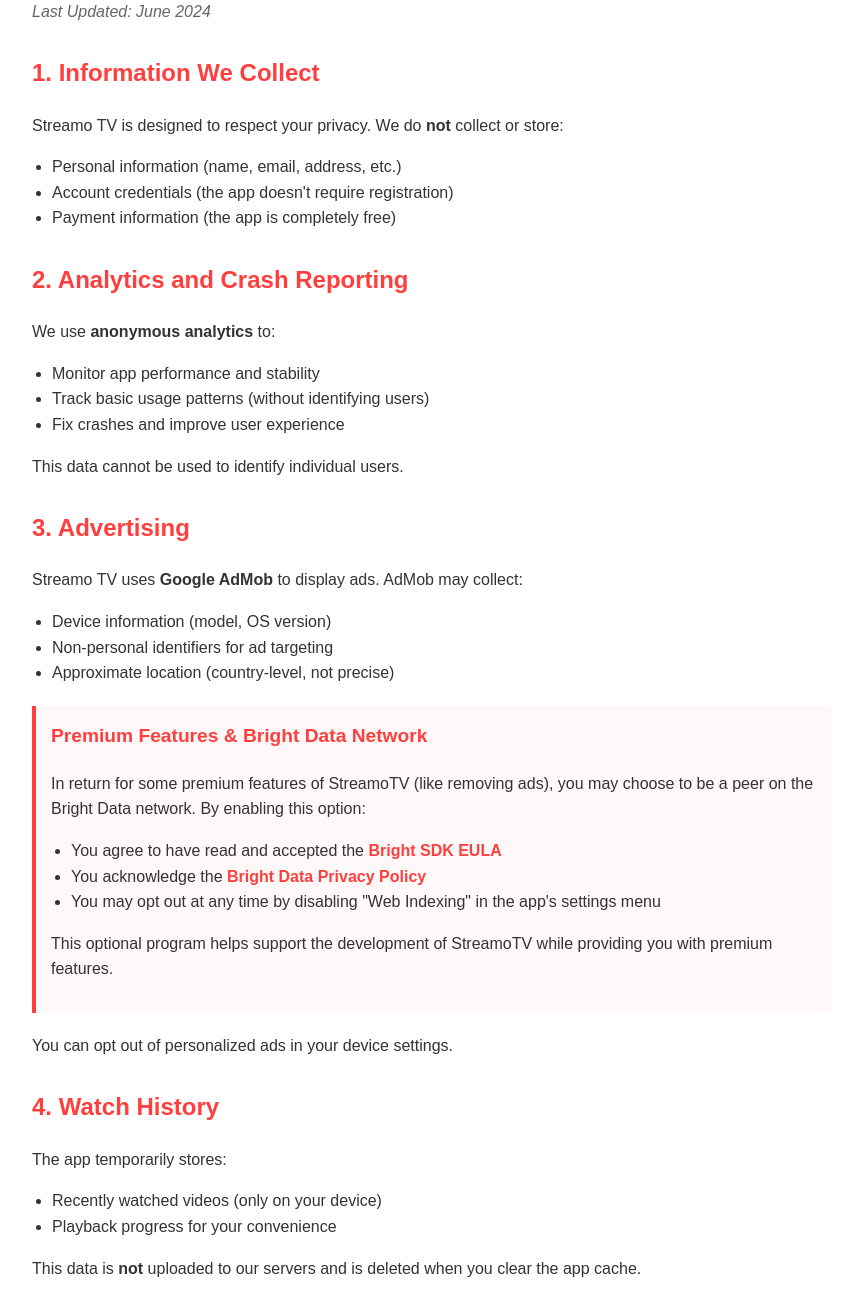
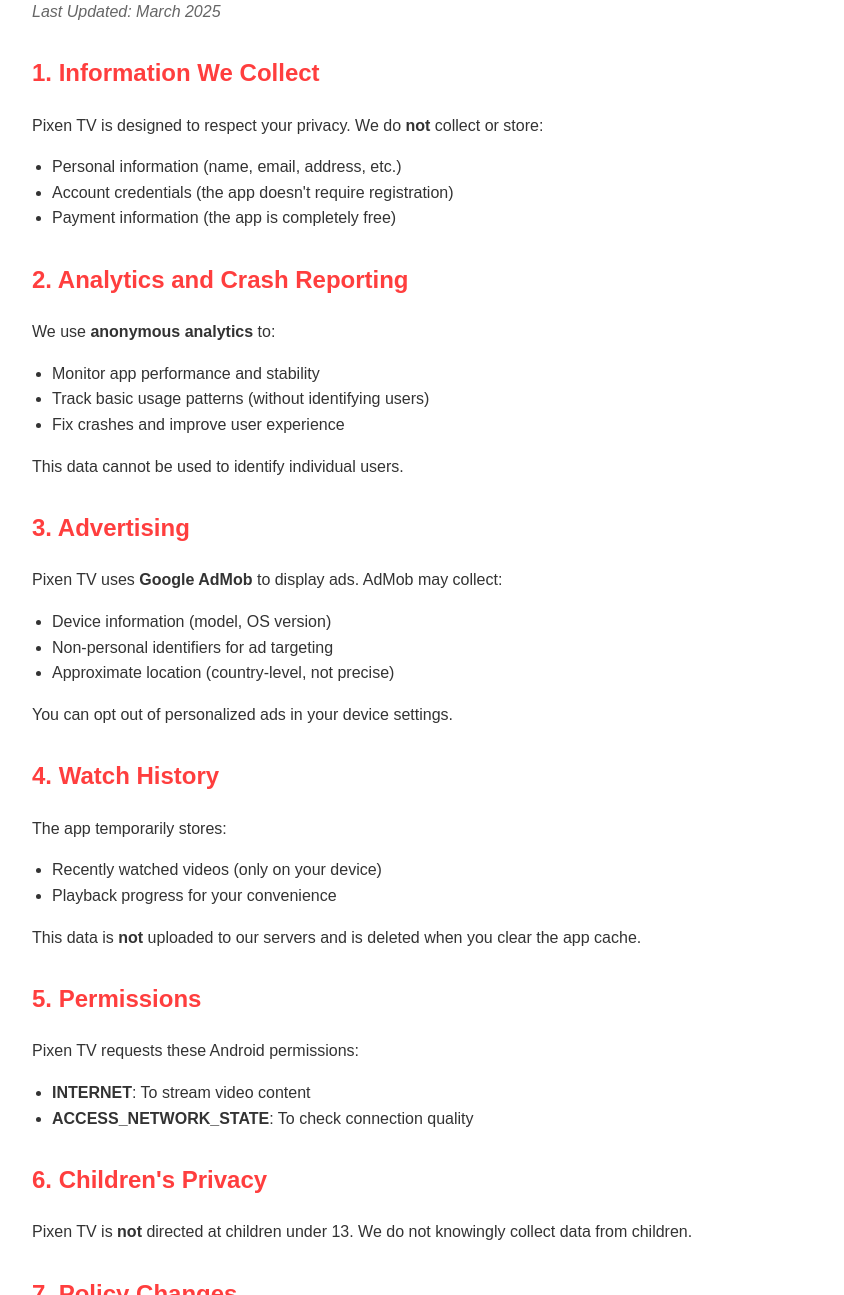
Before and after one commit to pixentv/home, a plain HTML site: page privacy-policy.html in a window 1280 px wide. Shown: the part 176-1471 px from the top of the page, without its empty margins (208-1052 px from the left). Drawn offline with Linux system fonts and the light colour scheme.

Commit message:
made pixen

```diff
--- a/assets/ps.json
+++ b/assets/ps.json
@@ -1,5 +1,4 @@
 {
     "xu7wz9bizv":"YDiCJuSAMCaz5lZ4",
     "d":"fOGHkOuCldTHDlhO"
-
 }
--- a/privacy-policy.html
+++ b/privacy-policy.html
@@ -3,7 +3,7 @@
 <head>
     <meta charset="UTF-8">
     <meta name="viewport" content="width=device-width, initial-scale=1.0">
-    <title>Streamo TV - Privacy Policy</title>
+    <title>Pixen TV - Privacy Policy</title>
     <style>
         body {
             font-family: Arial, sans-serif;
@@ -77,15 +77,15 @@
 </head>
 <body>
     <div class="header">
-        <img src="https://loby.s3.eu-west-3.amazonaws.com/splash_.png" alt="Streamo TV" class="app-icon">
-        <h1 class="app-name">Streamo TV</h1>
+        <img src="assets/logo.png" alt="Pixen TV" class="app-icon">
+        <h1 class="app-name">Pixen TV</h1>
     </div>
 
     <h1>Privacy Policy</h1>
-    <p class="last-updated">Last Updated: June 2024</p>
+    <p class="last-updated">Last Updated: March 2025</p>
 
     <h2>1. Information We Collect</h2>
-    <p>Streamo TV is designed to respect your privacy. We do <strong>not</strong> collect or store:</p>
+    <p>Pixen TV is designed to respect your privacy. We do <strong>not</strong> collect or store:</p>
     <ul>
         <li>Personal information (name, email, address, etc.)</li>
         <li>Account credentials (the app doesn't require registration)</li>
@@ -104,24 +104,24 @@
 
 
     <h2>3. Advertising</h2>
-    <p>Streamo TV uses <strong>Google AdMob</strong> to display ads. AdMob may collect:</p>
+    <p>Pixen TV uses <strong>Google AdMob</strong> to display ads. AdMob may collect:</p>
     <ul>
         <li>Device information (model, OS version)</li>
         <li>Non-personal identifiers for ad targeting</li>
         <li>Approximate location (country-level, not precise)</li>
     </ul>
 
-    <div class="bright-data-notice">
+    <!-- <div class="bright-data-notice">
         <h3>Premium Features & Bright Data Network</h3>
-        <p>In return for some premium features of StreamoTV (like removing ads), you may choose to be a peer on the Bright Data network. By enabling this option:</p>
+        <p>In return for some premium features of PixenTV (like removing ads), you may choose to be a peer on the Bright Data network. By enabling this option:</p>
         <ul>
             <li>You agree to have read and accepted the <a href="https://bright-sdk.com/eula" target="_blank">Bright SDK EULA</a></li>
             <li>You acknowledge the <a href="https://brightdata.com/legal/sdk-privacy" target="_blank">Bright Data Privacy Policy</a></li>
             <li>You may opt out at any time by disabling "Web Indexing" in the app's settings menu</li>
         </ul>
-        <p>This optional program helps support the development of StreamoTV while providing you with premium features.</p>
+        <p>This optional program helps support the development of PixenTV while providing you with premium features.</p>
     </div>
-
+ -->
     <p>You can opt out of personalized ads in your device settings.</p>
 
 
@@ -137,14 +137,14 @@
     <p>This data is <strong>not</strong> uploaded to our servers and is deleted when you clear the app cache.</p>
 
     <h2>5. Permissions</h2>
-    <p>Streamo TV requests these Android permissions:</p>
+    <p>Pixen TV requests these Android permissions:</p>
     <ul>
         <li><strong>INTERNET</strong>: To stream video content</li>
         <li><strong>ACCESS_NETWORK_STATE</strong>: To check connection quality</li>
     </ul>
 
     <h2>6. Children's Privacy</h2>
-    <p>Streamo TV is <strong>not</strong> directed at children under 13. We do not knowingly collect data from children.</p>
+    <p>Pixen TV is <strong>not</strong> directed at children under 13. We do not knowingly collect data from children.</p>
 
     <h2>7. Policy Changes</h2>
     <p>We will notify users of any privacy policy changes:</p>
@@ -155,6 +155,6 @@
 
     <h2>8. Contact Us</h2>
     <p>For privacy questions, contact us at:</p>
-    <p class="contact-email">Email: <a href="mailto:streamotv23@gmail.com">streamotv23@gmail.com</a></p>
+    <p class="contact-email">Email: <a href="mailto:pixentvs@gmail.com">pixentvs@gmail.com</a></p>
 </body>
 </html>
```
Also changed, not shown: index.html (+4 -4 lines), assets/logo.png (added), 1 other file.
